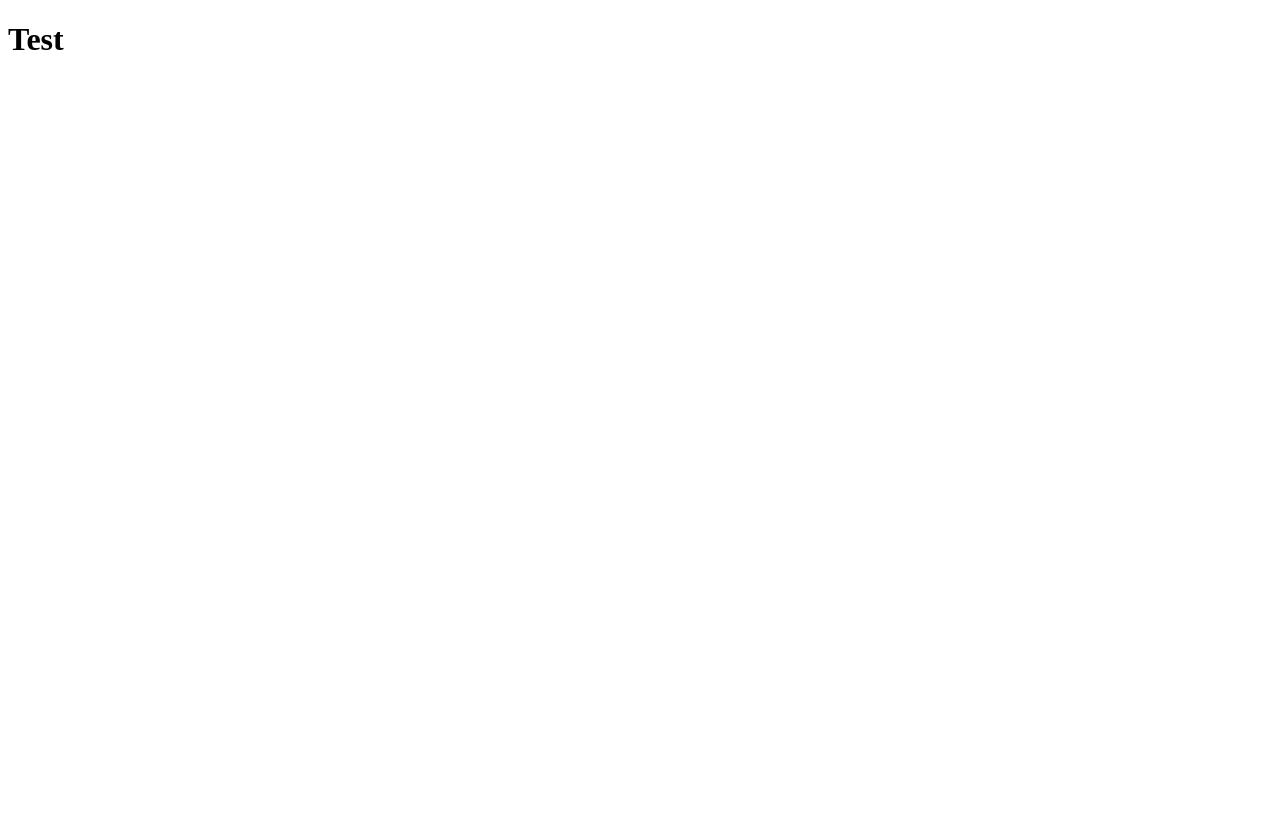
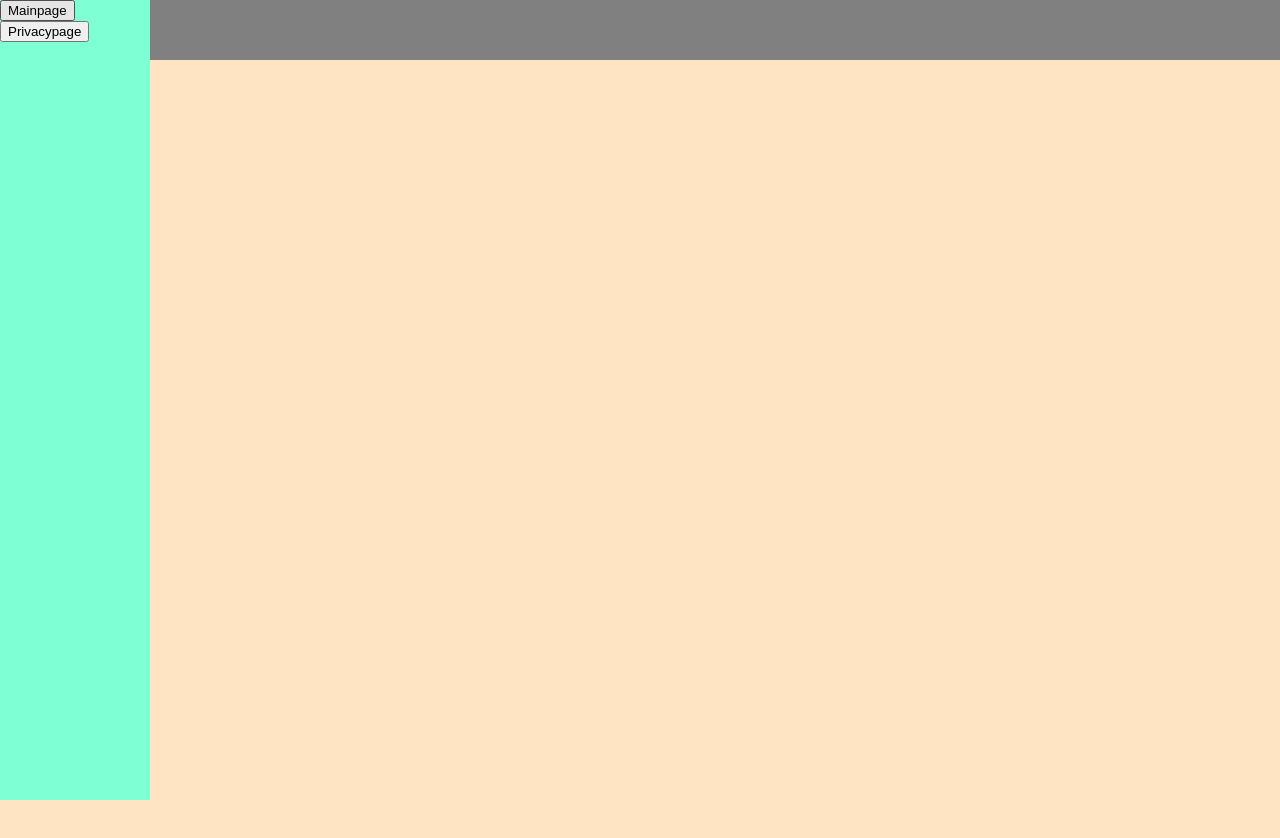
Before and after one commit to Landvoigt/Join_Frontend_new, a plain HTML site: page index.html in a window 1280 px wide. Before the commit the page ends 800 px from the top, so only its background shows below. Drawn offline with Linux system fonts and the light colour scheme.

Commit message:
include html

```diff
--- /dev/null
+++ b/header.html
@@ -0,0 +1 @@
+<div class="header-content"></div>
--- a/index.html
+++ b/index.html
@@ -1,12 +1,21 @@
 <!DOCTYPE html>
 <html lang="en">
+
 <head>
     <meta charset="UTF-8">
     <meta http-equiv="X-UA-Compatible" content="IE=edge">
     <meta name="viewport" content="width=device-width, initial-scale=1.0">
     <title>Document</title>
+    <script src="script.js"></script>
+    <link rel="stylesheet" href="style.css">
 </head>
-<body>
-    <h1>Test</h1>
+
+<body onload="initialize()">
+    <div w3-include-html="./sidebar.html" id=""></div>
+    <div w3-include-html="./header.html" id=""></div>
+    <div w3-include-html="./mainpage.html" id="mainpage"></div>
+    <div w3-include-html="./privacy.html" id="privacy" class="d-none"></div>
+    <div w3-include-html="./contact.html" id="contact" class="d-none"></div>
 </body>
+
 </html>
--- /dev/null
+++ b/mainpage.html
@@ -0,0 +1 @@
+<div class="mainpage-content"></div>
--- /dev/null
+++ b/privacy.html
@@ -0,0 +1 @@
+<div class="privacy-content"></div>
--- /dev/null
+++ b/script.js
@@ -0,0 +1,33 @@
+const MAINPAGE_ID = 'mainpage'
+const PRIVACY_ID = 'privacy'
+
+let currentPage = MAINPAGE_ID;
+
+async function initialize(){
+    await includeHTML();
+
+}
+
+async function includeHTML() {
+    let includeElements = document.querySelectorAll('[w3-include-html]');
+    for (let i = 0; i < includeElements.length; i++) {
+        const element = includeElements[i];
+        file = element.getAttribute("w3-include-html"); // "includes/header.html"
+        let resp = await fetch(file);
+        if (resp.ok) {
+            element.innerHTML = await resp.text();
+        } else {
+            element.innerHTML = 'Page not found';
+        }
+    }
+}
+
+function changeSite(id){
+    let pageToShow = document.getElementById(id);
+    let currentShownPage = document.getElementById(currentPage);
+
+    currentShownPage.classList.add('d-none');
+    pageToShow.classList.remove('d-none');
+
+    currentPage = id;
+}
--- /dev/null
+++ b/sidebar.html
@@ -0,0 +1,4 @@
+<div class="sidebar-content">
+    <button onclick="changeSite(MAINPAGE_ID)">Mainpage</button>
+    <button onclick="changeSite(PRIVACY_ID)">Privacypage</button>
+</div>
--- /dev/null
+++ b/style.css
@@ -0,0 +1,35 @@
+body{
+    margin: 0;
+}
+.sidebar-content{
+    position: fixed;
+    height: 100vh;
+    width: 150px;
+    z-index: 2;
+    background-color: aquamarine;
+}
+
+.header-content{
+    height: 60px;
+    width: 100vw;
+    z-index: 1;
+    background-color: grey;
+}
+
+.mainpage-content{
+    height: 100vh;
+    width: 100vw;
+    z-index: 0;
+    background-color: bisque;
+}
+
+.privacy-content{
+    height: 100vh;
+    width: 100vw;
+    z-index: 0;
+    background-color: rgb(106, 7, 145);
+}
+
+.d-none{
+    display: none;
+}
```
Also changed, not shown: contact.html (added).
